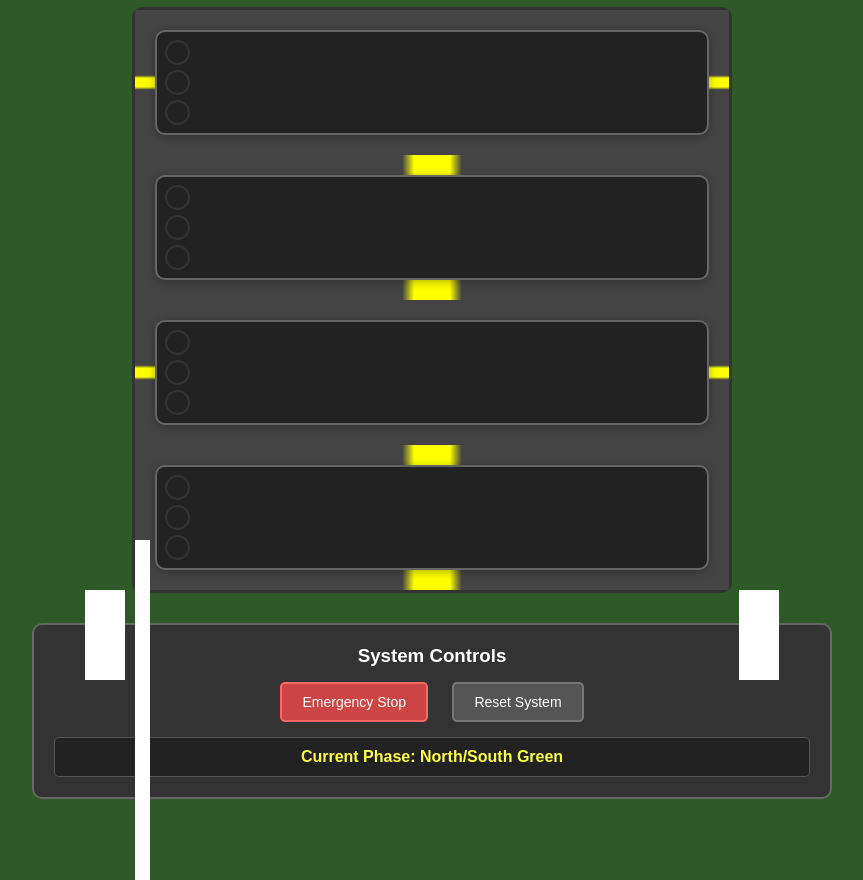
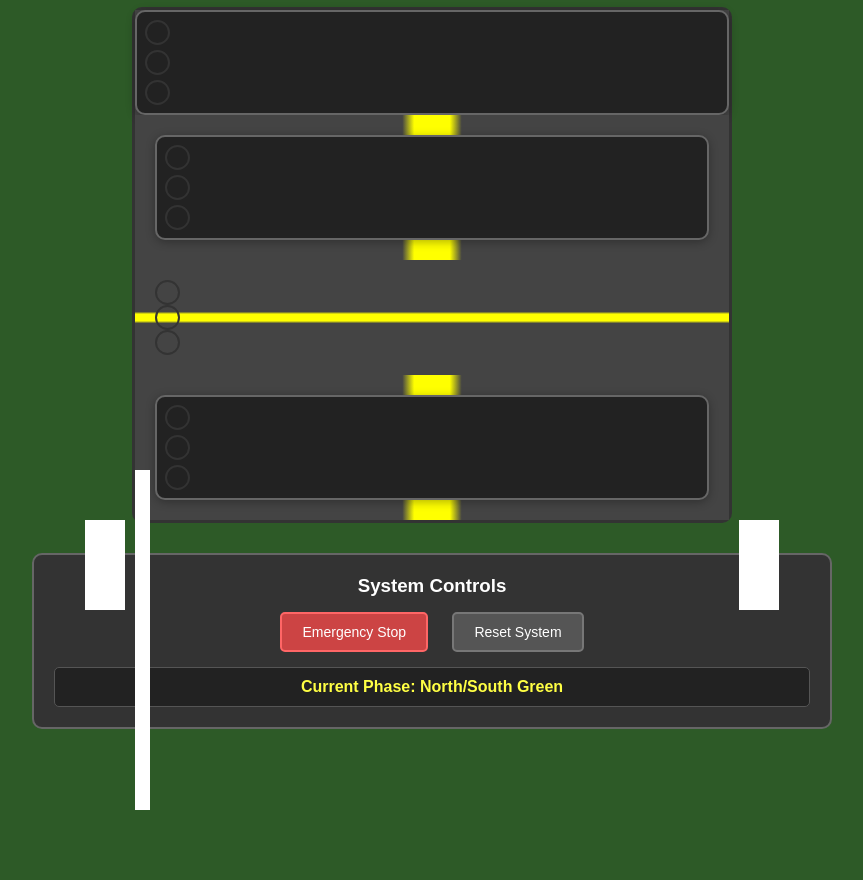
Before and after one commit to onja-org/w2_css_js_debug_lab, a plain HTML site: page index.html in a window 1280 px wide. Shown: the part 60-940 px from the top of the page, without its empty margins (208-1071 px from the left). After the commit the page ends 870 px from the top, so only its background shows below. Drawn offline with Linux system fonts and the light colour scheme.

Commit message:
Increase difficulty for CSS and minor changes

```diff
--- a/index.html
+++ b/index.html
@@ -5,6 +5,7 @@
     <meta name="viewport" content="width=device-width, initial-scale=1.0" />
     <title>Traffic Management System</title>
     <link rel="stylesheet" href="style.css" />
+    <script src="script.js"></script>
   </head>
   <body>
     <div class="container">
@@ -12,7 +13,7 @@
 
       <div class="intersection">
         <!-- North Road -->
-        <div class="road road-north">
+        <div class="road-north">
           <div class="traffic-light" id="light-north">
             <div class="light red active"></div>
             <div class="light yellow"></div>
@@ -31,7 +32,7 @@
 
         <!-- South Road -->
         <div class="road road-south">
-          <div class="traffic-light" id="light-south">
+          <div id="light-south">
             <div class="light red active"></div>
             <div class="light yellow"></div>
             <div class="light green"></div>
@@ -93,7 +94,5 @@
         </div>
       </div>
     </div>
-
-    <script src="script.js"></script>
   </body>
 </html>
--- a/style.css
+++ b/style.css
@@ -27,10 +27,14 @@ h1 {
 
 /* Main Intersection Grid Layout - BUG: Missing grid properties */
 .intersection {
-  /* grid-template-areas:
+  /* HINT: What CSS property makes an element into a grid container? */
+
+  /* HINT: This complex grid-template-areas is provided for you: */
+  grid-template-areas:
     ". north ."
     "west center east"
-    ". south ."; */
+    ". south .";
+
   grid-template-columns: 1fr 200px 1fr;
   grid-template-rows: 1fr 200px 1fr;
   width: 600px;
@@ -44,37 +48,41 @@ h1 {
 /* Road Sections - BUG: Missing flexbox properties */
 .road {
   background-color: #444;
-  /* display: flex; */
-  /* flex-direction: column; */
-  /* align-items: center; */
-  /* justify-content: space-between; */
+  /* HINT: What display property makes an element a flex container? */
+
+  /* HINT: Traffic lights should be arranged vertically. What flex-direction does that? */
+
+  /* HINT: Content should be centered horizontally. What align-items value does that? */
+
+  /* HINT: Content should be spaced out vertically. What justify-content value does that? */
+
   padding: 20px;
   position: relative;
 }
 
 .road-north {
-  /* grid-area: north; */
+  /* HINT: What grid-area should position this in the "north" area of the grid? */
   background: linear-gradient(to bottom, #444 45%, #ffff00 47%, #ffff00 53%, #444 55%);
 }
 
 .road-south {
-  /* grid-area: south; */
+  /* HINT: What grid-area should position this in the "south" area of the grid? */
   background: linear-gradient(to bottom, #444 45%, #ffff00 47%, #ffff00 53%, #444 55%);
 }
 
 .road-east {
-  /* grid-area: east; */
+  /* HINT: What grid-area should position this in the "east" area of the grid? */
   background: linear-gradient(to right, #444 45%, #ffff00 47%, #ffff00 53%, #444 55%);
 }
 
 .road-west {
-  /* grid-area: west; */
+  /* HINT: What grid-area should position this in the "west" area of the grid? */
   background: linear-gradient(to right, #444 45%, #ffff00 47%, #ffff00 53%, #444 55%);
 }
 
 /* Center Intersection */
 .center-intersection {
-  /* grid-area: center; */
+  /* HINT: What grid-area should position this in the "center" area of the grid? */
   background-color: #444;
   position: relative;
   display: grid;
@@ -85,16 +93,16 @@ h1 {
 .crosswalk-horizontal {
   position: absolute;
   height: 20%;
-  /* display: flex; */
-  /* justify-content: space-between; */
+  /* HINT: What display property makes this a flex container for the crosswalk bars? */
+  /* HINT: What justify-content value spreads the bars evenly across the width? */
   z-index: 1;
 }
 
 .crosswalk-vertical {
   position: absolute;
-  /* display: flex; */
-  /* flex-direction: column; */
-  /* justify-content: space-between; */
+  /* HINT: What display property makes this a flex container? */
+  /* HINT: What flex-direction arranges items vertically? */
+  /* HINT: What justify-content value spreads the bars evenly down the height? */
   z-index: 1;
 }
 
@@ -155,47 +163,33 @@ h1 {
   height: 25px;
   border-radius: 50%;
   border: 2px solid #333;
-  /* opacity: 0.3; */
-  /* transition: all 0.3s ease; */
+  /* HINT: What opacity value makes inactive lights look dimmed? Try 0.3 */
+  /* HINT: What transition property makes color changes smooth? */
 }
 
 .light.active {
-  /* opacity: 1; */
-  /* box-shadow: 0 0 15px currentColor; */
+  /* HINT: What opacity value makes active lights fully visible? */
+  /* HINT: What box-shadow creates a glowing effect? Try "0 0 15px currentColor" */
 }
 
-/* BUG: Color classes don't exist */
-/* .light.red {
-  background-color: #ff4444;
-  color: #ff4444;
-}
+/* BUG: Color classes are completely missing! */
+/* HINT: Create .light.red class with background-color #ff4444 and color #ff4444 */
 
-.light.yellow {
-  background-color: #ffff44;
-  color: #ffff44;
-}
+/* HINT: Create .light.yellow class with background-color #ffff44 and color #ffff44 */
 
-.light.green {
-  background-color: #44ff44;
-  color: #44ff44;
-} */
+/* HINT: Create .light.green class with background-color #44ff44 and color #44ff44 */
 
 /* Emergency blinking animation - BUG: Animation broken */
 .light.emergency-blink {
-  /* animation: emergency-flash 1s infinite; */
+  /* HINT: What animation property uses the keyframes below? Format: "name duration iteration" */
+  /* Try "emergency-flash 1s infinite" */
 }
 
-/* BUG: Keyframes missing */
-/* @keyframes emergency-flash {
-  0%, 50% {
-    opacity: 1;
-    box-shadow: 0 0 15px #ff4444;
-  }
-  51%, 100% {
-    opacity: 0.3;
-    box-shadow: none;
-  }
-} */
+/* BUG: Keyframes completely missing! */
+/* HINT: Create @keyframes emergency-flash that:
+   - At 0% and 50%: opacity 1, box-shadow "0 0 15px #ff4444"
+   - At 51% and 100%: opacity 0.3, box-shadow none
+   This creates a flashing red emergency effect */
 
 /* Control Panel */
 .control-panel {
```
Also changed, not shown: 1 other file.
